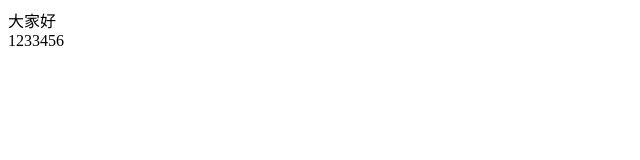
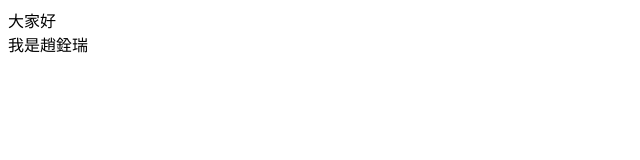
Before and after one commit to Ray90000/my-first-github, a plain HTML site: page index.html in a window 1280 px wide. Shown: the full height of the page, 0-640 px from the left. Drawn offline with Linux system fonts and the light colour scheme.

Commit message:
我改名了

```diff
--- a/index.html
+++ b/index.html
@@ -9,7 +9,8 @@
 
 <body>
     <div>大家好</div>
-    <div>1233456</div>
+    <div>我是趙銓瑞
+    </div>
 </body>
 
 </html>
```
